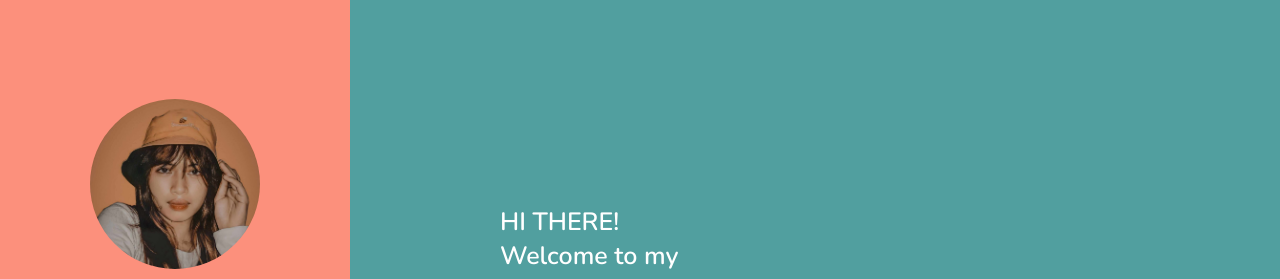
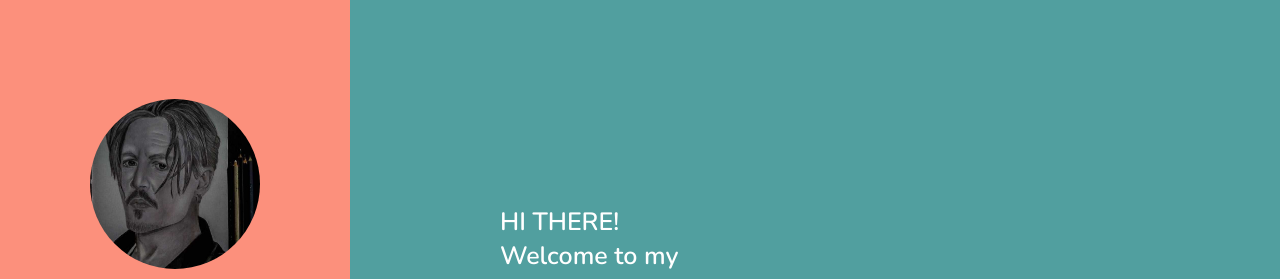
Before and after one commit to jeshuka/website-portfolio, a plain HTML site: page JessicaPortfolio/JessicaPortfolio/index.html in a window 1280 px wide. Shown: the top 279 px of the page. Drawn offline with nearby package versions, Linux system fonts and the light colour scheme.

Commit message:
index.html

```diff
--- a/JessicaPortfolio/JessicaPortfolio/index.html
+++ b/JessicaPortfolio/JessicaPortfolio/index.html
@@ -19,7 +19,7 @@
 <header>
 
     <div class = "user">
-        <img src = "img\jessica-main-image.jpg" alt="">
+                    <img src="img\image1.jpg" alt="">
         <h3 class = "name">Jessica A. Gerlaban</h3>
         <p class = "post">Information Technology Student</p>
     </div>
```
